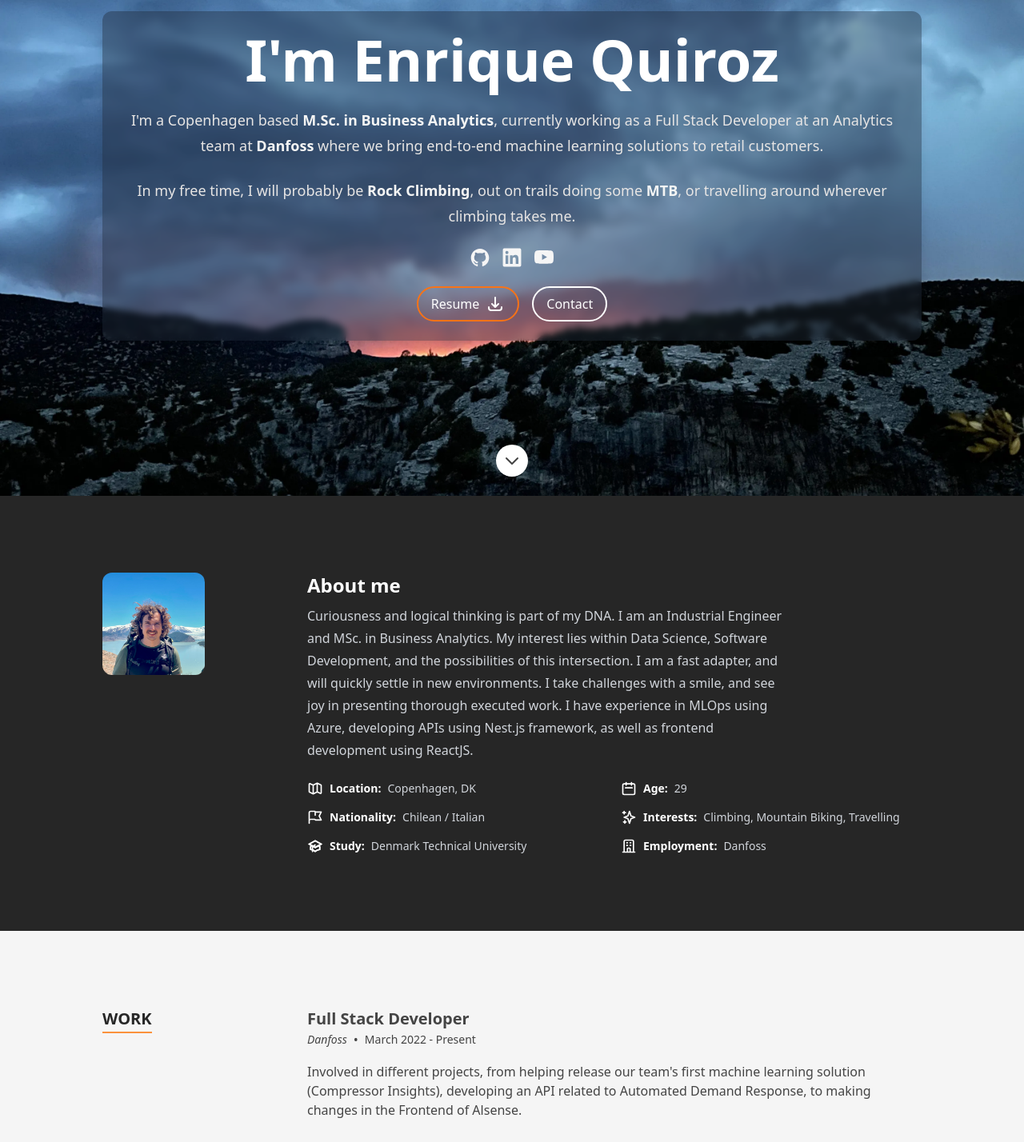
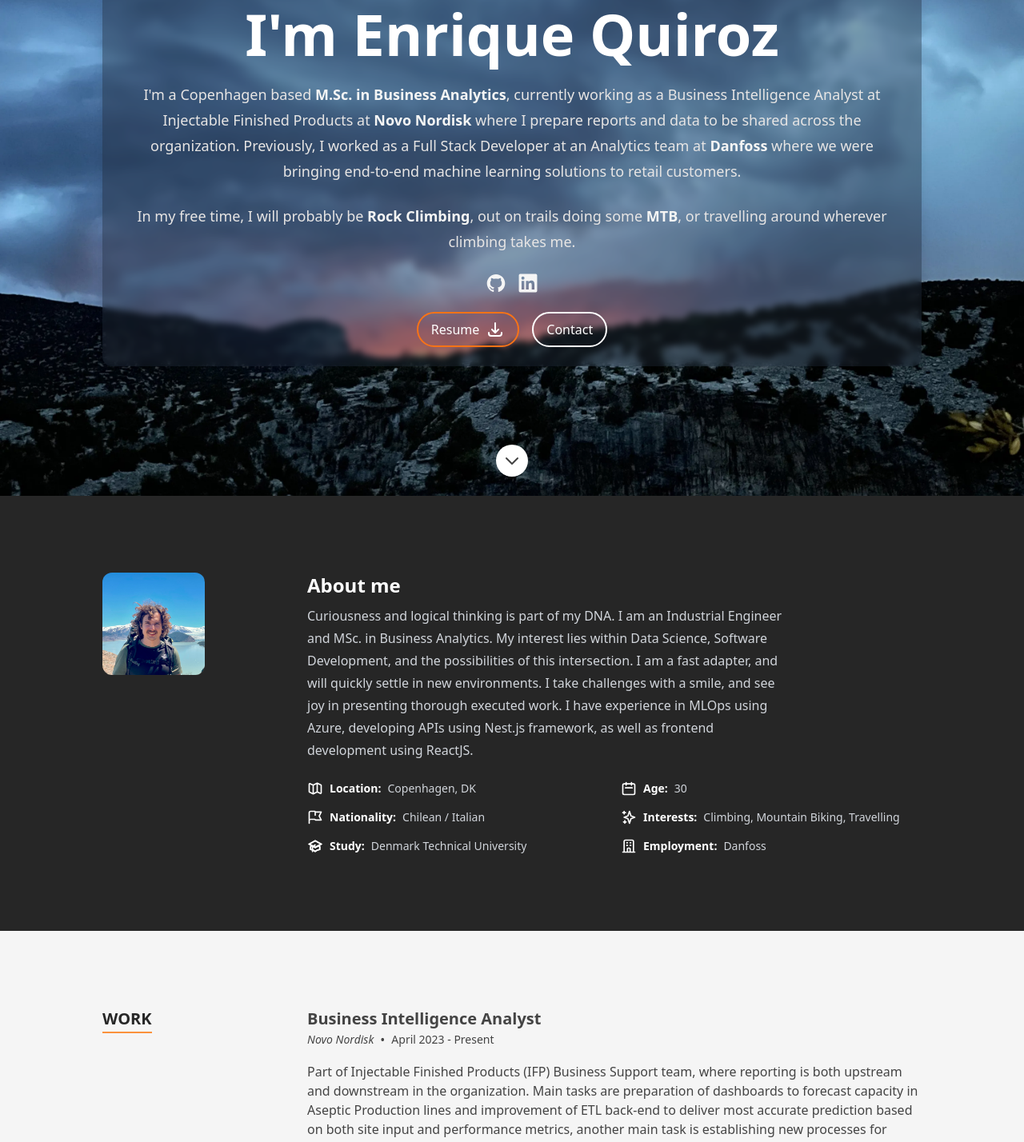
Before and after one commit to enriqueqs/enriqueqs.github.io, a Next.js app: page / in a window 1280 px wide. Shown: the part 180-1608 px from the top of the page at 80% size. Built offline with nearby package versions, Linux system fonts and the light colour scheme; what reactfire would draw is missing.

Commit message:
feat: update data and CV

```diff
--- a/src/data/data.tsx
+++ b/src/data/data.tsx
@@ -11,7 +11,7 @@ import {
 import GithubIcon from "../components/Icon/GithubIcon";
 // import InstagramIcon from "../components/Icon/InstagramIcon";
 import LinkedInIcon from "../components/Icon/LinkedInIcon";
-import YouTubeIcon from "../components/Icon/YoutubeIcon";
+// import YouTubeIcon from "../components/Icon/YoutubeIcon";
 // import StackOverflowIcon from "../components/Icon/StackOverflowIcon";
 // import TwitterIcon from "../components/Icon/TwitterIcon";
 import heroImage from "../images/header-background.webp";
@@ -76,8 +76,10 @@ export const heroData: Hero = {
       <p className="prose-sm text-stone-200 sm:prose-base lg:prose-lg">
         I'm a Copenhagen based{" "}
         <strong className="text-stone-100">M.Sc. in Business Analytics</strong>,
-        currently working as a Full Stack Developer at an Analytics team at{" "}
-        <strong className="text-stone-100">Danfoss</strong> where we bring
+        currently working as a Business Intelligence Analyst at Injectable Finished Products at{" "}
+        <strong className="text-stone-100">Novo Nordisk</strong> where I prepare reports and data to be shared across the organization.
+        Previously, I worked as a Full Stack Developer at an Analytics team at{" "}
+        <strong className="text-stone-100">Danfoss</strong> where we were bringing
         end-to-end machine learning solutions to retail customers.
       </p>
       <p className="prose-sm text-stone-200 sm:prose-base lg:prose-lg">
@@ -113,7 +115,7 @@ export const aboutData: About = {
    I take challenges with a smile, and see joy in presenting thorough executed work. I have experience in MLOps using Azure, developing APIs using Nest.js framework, as well as frontend development using ReactJS.`,
   aboutItems: [
     { label: "Location", text: "Copenhagen, DK", Icon: MapIcon },
-    { label: "Age", text: "29", Icon: CalendarIcon },
+    { label: "Age", text: "30", Icon: CalendarIcon },
     { label: "Nationality", text: "Chilean / Italian", Icon: FlagIcon },
     {
       label: "Interests",
@@ -332,7 +334,22 @@ export const education: TimelineItem[] = [
 
 export const experience: TimelineItem[] = [
   {
-    date: "March 2022 - Present",
+    date: "April 2023 - Present",
+    location: "Novo Nordisk",
+    title: "Business Intelligence Analyst",
+    content: (
+      <p>
+        Part of Injectable Finished Products (IFP) Business Support team,
+        where reporting is both upstream and downstream in the organization.
+        Main tasks are preparation of dashboards to forecast capacity in Aseptic Production
+        lines and improvement of ETL back-end to deliver most accurate prediction based on
+        both site input and performance metrics, another main task is establishing new processes for collecting data.
+        Some Ad-hoc tasks involve resolving discrepancies between local and central reporting
+      </p>
+    ),
+  },
+  {
+    date: "March 2022 - March 2023",
     location: "Danfoss",
     title: "Full Stack Developer",
     content: (
@@ -463,11 +480,11 @@ export const socialLinks: Social[] = [
     Icon: LinkedInIcon,
     href: "https://www.linkedin.com/in/enriqueqs/",
   },
-  {
-    label: "Youtube",
-    Icon: YouTubeIcon,
-    href: "https://www.youtube.com/user/enriqueqs/videos",
-  },
+  // {
+  //   label: "Youtube",
+  //   Icon: YouTubeIcon,
+  //   href: "https://www.youtube.com/user/enriqueqs/videos",
+  // },
 
   // {
   //   label: "Instagram",
```
Also changed, not shown: 1 other file (tests, documents, lock files or other folders).
